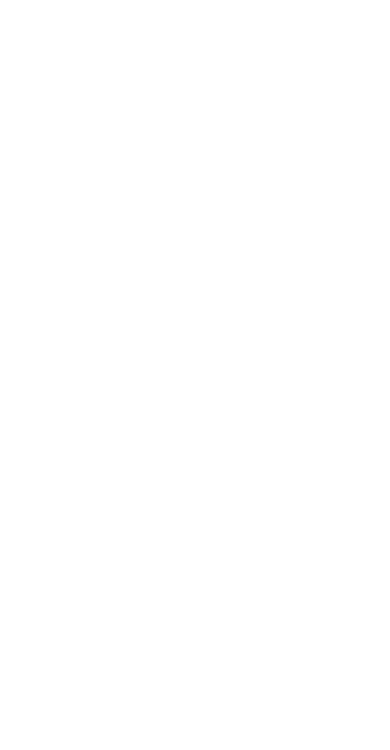
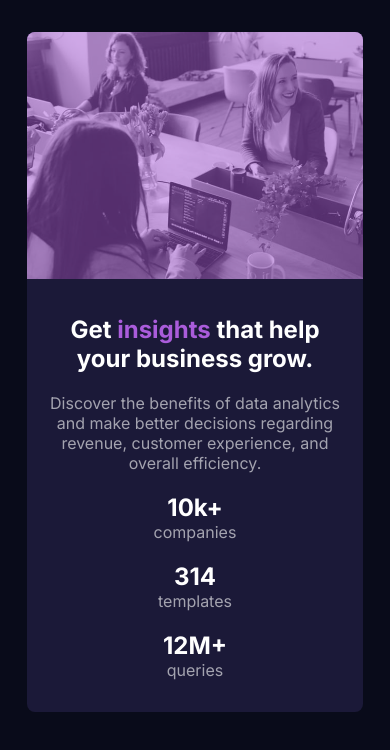
Before and after one commit to benwmx/Responsive-Stats-Card, a plain HTML site: page index.html in a window 390 px wide. Drawn offline with Linux system fonts and the light colour scheme.

Commit message:
finished the mobile layout

```diff
--- a/index.html
+++ b/index.html
@@ -5,12 +5,46 @@
     <meta charset="UTF-8">
     <meta http-equiv="X-UA-Compatible" content="IE=edge">
     <meta name="viewport" content="width=device-width, initial-scale=1.0">
+    <link rel="preconnect" href="https://fonts.gstatic.com">
+    <link href="https://fonts.googleapis.com/css2?family=Inter:wght@400;700&family=Lexend+Deca&display=swap"
+        rel="stylesheet">
     <link rel="shortcut icon" href="/img/favicon-32x32.png" type="image/x-icon">
     <link rel="stylesheet" href="style.css">
     <title>Card</title>
 </head>
 
 <body>
+    <div class="container">
+        <div class="img">
+            <img src="/img/image-header-mobile.jpg" alt="">
+        </div>
+        <aside>
+            <h2>
+                Get <span>insights</span> that help your business grow.
+            </h2>
+            <p>
+                Discover the benefits of data analytics and make better decisions regarding revenue, customer
+                experience, and overall efficiency.
+            </p>
+            <div class="stats">
+                <div class="comp">
+                    <h2>10k+</h2>
+                    <p>companies</p>
+                </div>
+                <div class="temp">
+                    <h2>314</h2>
+                    <p>templates</p>
+                </div>
+                <div class="que">
+                    <h2>12M+</h2>
+                    <p>queries</p>
+                </div>
+            </div>
+
+        </aside>
+
+    </div>
+
 
 </body>
 
--- a/style.css
+++ b/style.css
@@ -0,0 +1,43 @@
+body {
+	background-color: hsl(233, 47%, 7%);
+}
+.container {
+	width: 90%;
+	height: auto;
+	margin: 2rem auto;
+	background-color: hsl(244, 38%, 16%);
+	border-radius: 0.5rem;
+}
+aside {
+	padding: 1rem;
+	text-align: center;
+}
+h2 {
+	color: white;
+	font-family: "Inter", sans-serif;
+}
+span {
+	color: hsl(277, 64%, 61%);
+}
+p {
+	color: hsla(0, 0%, 100%, 0.6);
+	font-family: "Inter", sans-serif;
+}
+.container .img {
+	background-color: hsl(277, 64%, 61%);
+	border-radius: 0.5rem 0.5rem 0 0;
+}
+.container .img img {
+	display: block;
+	width: 100%;
+	border-radius: 0.5rem 0.5rem 0 0;
+	opacity: 0.5;
+}
+.container .stats h2 {
+	margin-bottom: 0;
+}
+.container .stats p {
+	margin-top: 0;
+}
+@media screen and (min-width: 750px) {
+}
```
